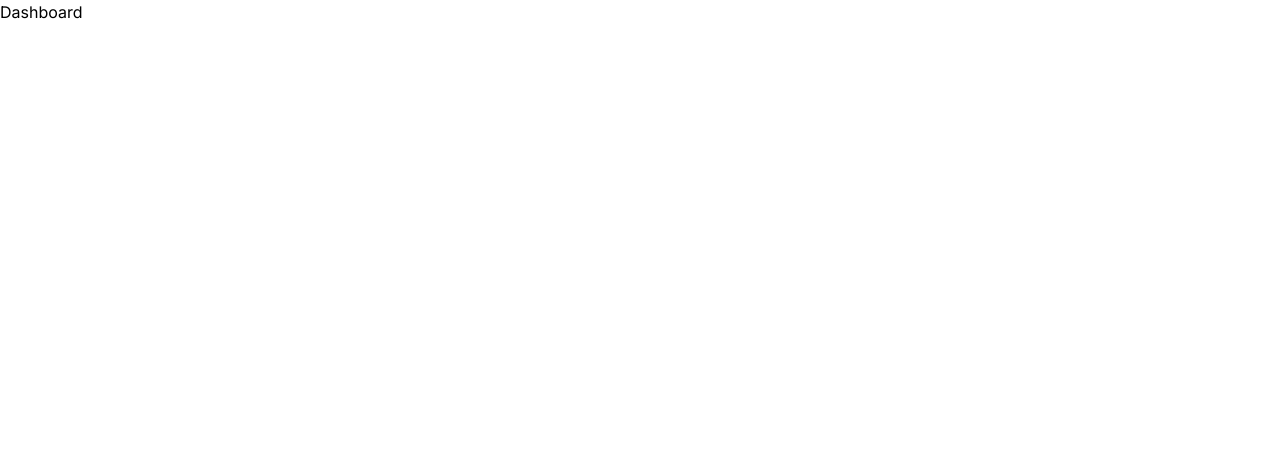
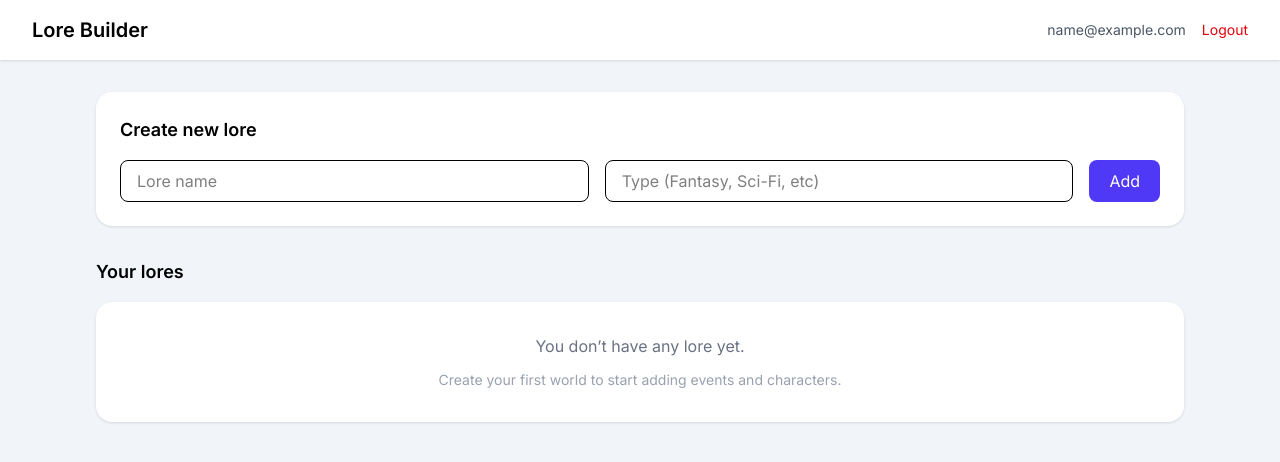
Before and after one commit to LiudmylaTymoshenko/Lore-builder, a React (Vite) app: page /dashboard in a window 1280 px wide. Both pictures are taken after typing "name@example.com", "Sample123" into the empty fields and a click on the button "Login". Shown: the top 462 px of the page. Built offline with nearby package versions, Linux system fonts and the light colour scheme.

Commit message:
added simple dashboard

```diff
--- /dev/null
+++ b/src/app/hooks.ts
@@ -0,0 +1,10 @@
+import {
+  type TypedUseSelectorHook,
+  useDispatch,
+  useSelector,
+} from 'react-redux';
+import type { RootState, AppDispatch } from './store';
+
+// Use throughout your app instead of plain `useDispatch` and `useSelector`
+export const useAppDispatch = () => useDispatch<AppDispatch>();
+export const useAppSelector: TypedUseSelectorHook<RootState> = useSelector;
--- a/src/app/store.ts
+++ b/src/app/store.ts
@@ -1,9 +1,11 @@
 import { configureStore } from '@reduxjs/toolkit';
 import authReducer from '../features/auth/authSlice';
+import loreReducer from '../features/lore/loreSlice';
 
 export const store = configureStore({
   reducer: {
     auth: authReducer,
+    lore: loreReducer,
   },
 });
 
--- /dev/null
+++ b/src/features/lore/loreSlice.ts
@@ -0,0 +1,30 @@
+import { createSlice, type PayloadAction } from '@reduxjs/toolkit';
+import { nanoid } from '@reduxjs/toolkit';
+
+export type Lore = {
+  id: string;
+  name: string;
+  type: string;
+  ownerId: string;
+};
+
+const initialState: Lore[] = [];
+
+const loreSlice = createSlice({
+  name: 'lore',
+  initialState,
+  reducers: {
+    addLore: (
+      state,
+      action: PayloadAction<{ name: string; type: string; ownerId: string }>,
+    ) => {
+      state.push({
+        id: nanoid(),
+        ...action.payload,
+      });
+    },
+  },
+});
+
+export const { addLore } = loreSlice.actions;
+export default loreSlice.reducer;
--- a/src/pages/DashboardPage.tsx
+++ b/src/pages/DashboardPage.tsx
@@ -1,3 +1,105 @@
+import { addLore } from '../features/lore/loreSlice';
+import { useState } from 'react';
+import { logout } from '../features/auth/authSlice';
+import { useAppSelector, useAppDispatch } from '../app/hooks';
+
 export default function DashboardPage() {
-  return <div>Dashboard</div>;
+  const dispatch = useAppDispatch();
+  const user = useAppSelector((s) => s.auth.user);
+  const lores = useAppSelector((s) =>
+    s.lore.filter((l) => l.ownerId === user?.id),
+  );
+
+  const [name, setName] = useState('');
+  const [type, setType] = useState('');
+
+  const handleCreate = () => {
+    if (!name || !type || !user) return;
+
+    dispatch(
+      addLore({
+        name,
+        type,
+        ownerId: user.id,
+      }),
+    );
+
+    setName('');
+    setType('');
+  };
+
+  return (
+    <div className="min-h-screen bg-slate-100">
+      {/* Header */}
+      <header className="flex items-center justify-between px-8 py-4 bg-white shadow">
+        <h1 className="text-xl font-semibold">Lore Builder</h1>
+
+        <div className="flex items-center gap-4 text-sm">
+          <span className="text-gray-600">{user?.email}</span>
+          <button
+            onClick={() => dispatch(logout())}
+            className="text-red-600 hover:underline"
+          >
+            Logout
+          </button>
+        </div>
+      </header>
+
+      <main className="p-8 max-w-6xl mx-auto space-y-8">
+        {/* Create Lore */}
+        <div className="bg-white rounded-2xl shadow p-6 space-y-4">
+          <h2 className="text-lg font-semibold">Create new lore</h2>
+
+          <div className="flex gap-4">
+            <input
+              value={name}
+              onChange={(e) => setName(e.target.value)}
+              placeholder="Lore name"
+              className="flex-1 rounded-lg border px-4 py-2 focus:ring-2 focus:ring-indigo-500 outline-none"
+            />
+
+            <input
+              value={type}
+              onChange={(e) => setType(e.target.value)}
+              placeholder="Type (Fantasy, Sci-Fi, etc)"
+              className="flex-1 rounded-lg border px-4 py-2 focus:ring-2 focus:ring-indigo-500 outline-none"
+            />
+
+            <button
+              onClick={handleCreate}
+              className="rounded-lg bg-indigo-600 px-5 py-2 text-white hover:bg-indigo-700 transition"
+            >
+              Add
+            </button>
+          </div>
+        </div>
+
+        {/* Lore list */}
+        <section className="space-y-4">
+          <h2 className="text-lg font-semibold">Your lores</h2>
+
+          {lores.length === 0 ? (
+            <div className="bg-white rounded-2xl shadow p-8 text-center space-y-3">
+              <p className="text-gray-500">You don’t have any lore yet.</p>
+              <p className="text-sm text-gray-400">
+                Create your first world to start adding events and characters.
+              </p>
+            </div>
+          ) : (
+            <div className="grid grid-cols-3 gap-6">
+              {lores.map((lore) => (
+                <div
+                  key={lore.id}
+                  className="bg-white rounded-2xl shadow p-6 hover:shadow-lg transition cursor-pointer"
+                >
+                  <h3 className="font-semibold text-lg">{lore.name}</h3>
+                  <p className="text-sm text-gray-500">{lore.type}</p>
+                </div>
+              ))}
+            </div>
+          )}
+        </section>
+      </main>
+    </div>
+  );
 }
```
